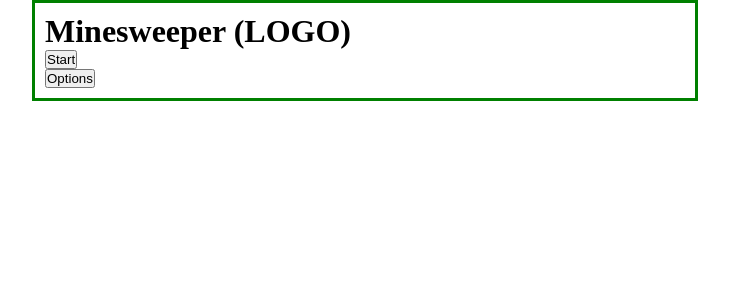
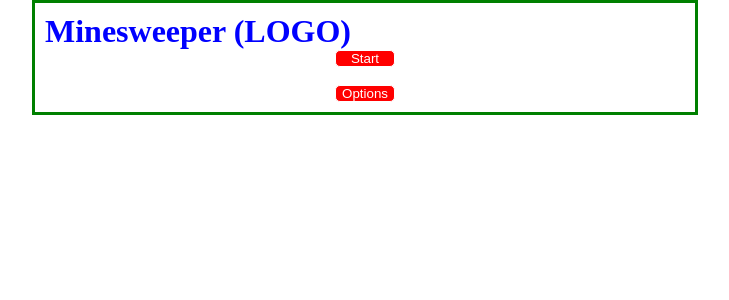
Before and after one commit to Lidcer/Minesweeper, a React app: page / in a window 1280 px wide. Shown: the top 300 px of the page, without its empty margins (275-1004 px from the left). Built offline with nearby package versions, Linux system fonts and the light colour scheme; no server answers; the HTML template or start-up script is replaced by a standard one.

Commit message:
Make it center

```diff
--- a/src/client/components/Main.tsx
+++ b/src/client/components/Main.tsx
@@ -1,6 +1,6 @@
 import React from 'react';
 import io from 'socket.io-client';
-import { MainStyled } from './MainStyle';
+import { MainStyled, MinButton, MainTitle } from './MainStyle';
 
 interface IMainState {
   ready: boolean;
@@ -33,10 +33,10 @@
   render() {
     return (
       <MainStyled>
-        <h1>Minesweeper (LOGO)</h1>
-        <button>Start</button>
+        <MainTitle>Minesweeper (LOGO)</MainTitle>
+        <MinButton>Start</MinButton>
         <br />
-        <button>Options</button>
+        <MinButton>Options</MinButton>
       </MainStyled>
     );
   }
--- a/src/client/components/MainStyle.tsx
+++ b/src/client/components/MainStyle.tsx
@@ -5,4 +5,25 @@
   width: 50%;
   border: 3px solid green;
   padding: 10px;
-`
+`;
+
+export const MainTitle = styled.h1`
+  margin:auto;
+  display:block;
+  color:blue;
+`;
+
+export const MinButton = styled.button`
+  margin:auto;
+  display:block;
+  color:white;
+  width: 60px;
+  background-color:red;
+  border-radius:5px;
+  border: 1px solid white;
+  transform: color 5s;
+
+  &:focus{
+    background-color:purple;
+  }
+`;
```
